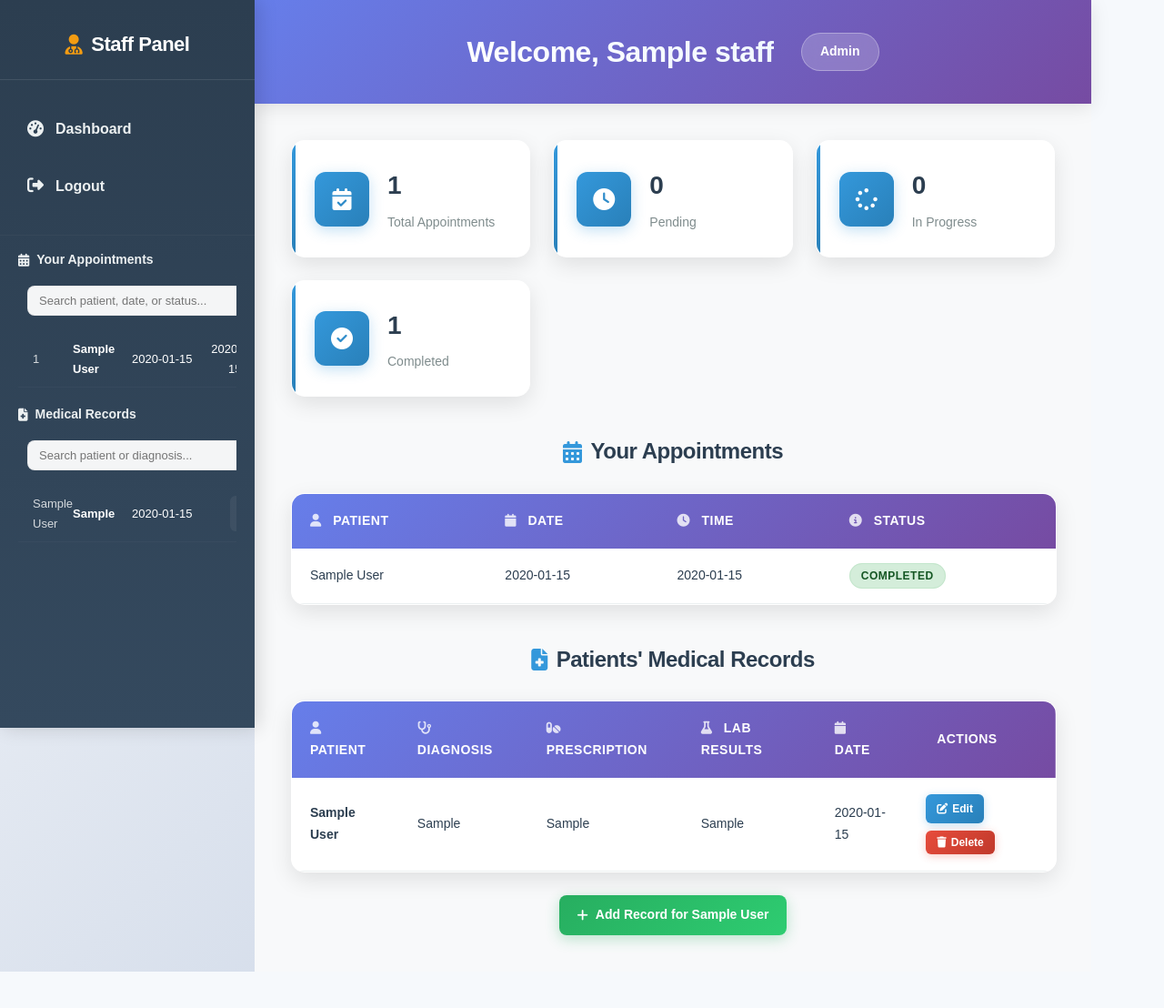
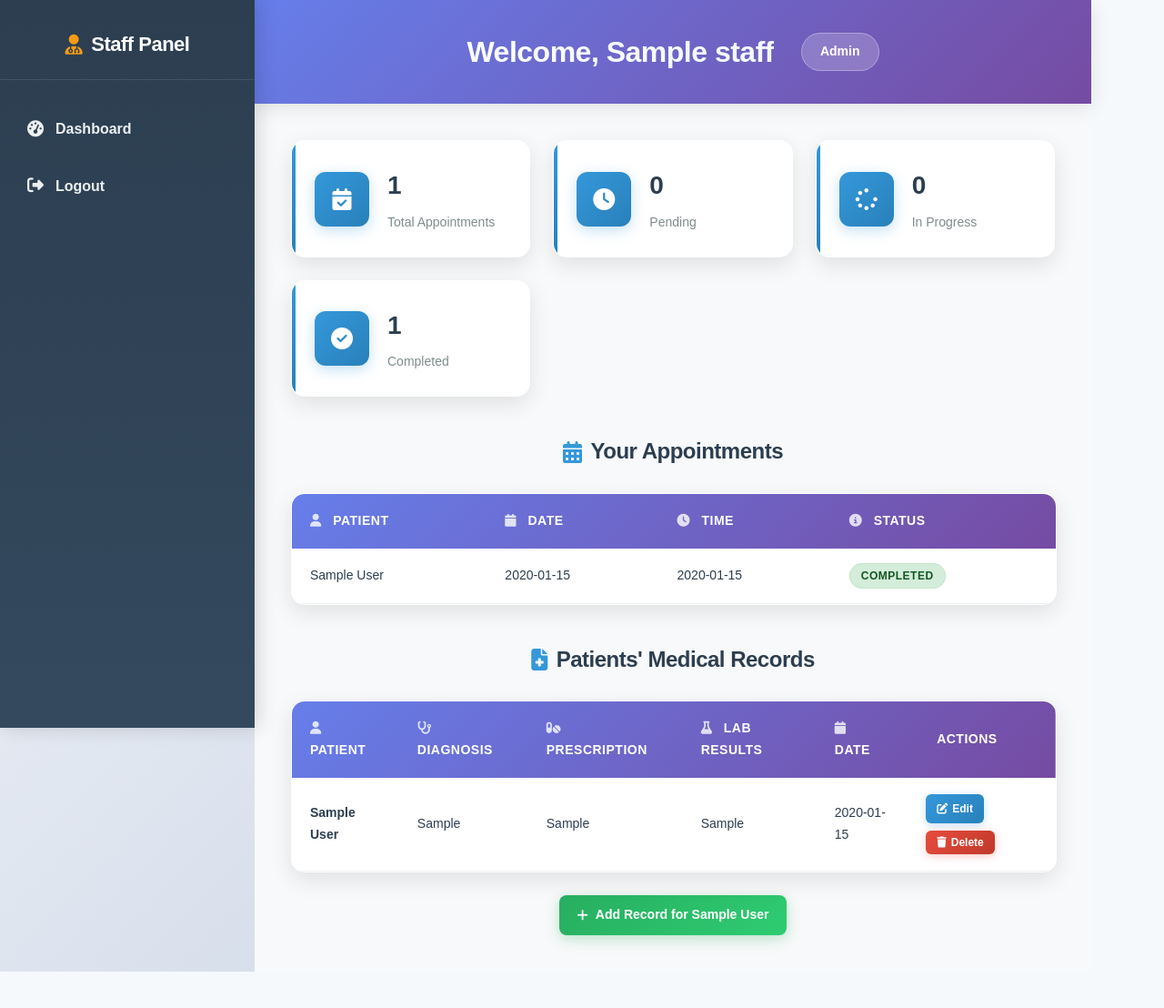
Before and after one commit to Ian-Pasia01/DATABASEFP, a Flask app: template templates/staff_dashboard.html in a window 1280 px wide. Shown: the top 1108 px of the page at 91% size. Run offline with Flask 3, Linux system fonts and the light colour scheme; the template is opened without the code that fills it: values that come from a table or form of the project are taken from there, others are empty; tables that the repository leaves empty hold one stand-in row (values such as "Sample post").

Commit message:
fixing staff dashboard

```diff
--- a/templates/staff_dashboard.html
+++ b/templates/staff_dashboard.html
@@ -50,79 +50,6 @@
                 <li><a href="{{ url_for('logout') }}"><i class="fas fa-sign-out-alt"></i> Logout</a></li>
             </ul>
         </nav>
-        <!-- Sidebar widgets: Appointments + Medical Records (searchable) -->
-        <div class="sidebar-widgets">
-            <div class="sidebar-widget">
-                <h4><i class="fas fa-calendar-alt"></i> Your Appointments</h4>
-                <div class="sidebar-table-wrap">
-                    <table id="appointment-list" class="sidebar-table">
-                        <thead>
-                            <tr class="search-row">
-                                <th colspan="6">
-                                    <input id="appointment-search" class="sidebar-search in-table-search" type="text" placeholder="Search patient, date, or status..." />
-                                </th>
-                            </tr>
-                            <tr><th>ID</th><th>Patient</th><th>Date</th><th>Time</th><th>Status</th><th></th></tr>
-                        </thead>
-                        <tbody>
-                        {% for appt in appointments[:12] %}
-                            <tr data-name="{{ appt.patient.full_name | lower }}" data-date="{{ appt.date.strftime('%Y-%m-%d') if appt.date else '' }}" data-status="{{ appt.status | lower }}">
-                                <td>{{ appt.id }}</td>
-                                <td>{{ appt.patient.full_name }}</td>
-                                <td>{{ appt.date.strftime('%Y-%m-%d') if appt.date else '' }}</td>
-                                <td>{{ appt.time }}</td>
-                                <td><span class="status-badge status-{{ appt.status.lower().replace(' ', '-') }}">{{ appt.status }}</span></td>
-                                <td class="sidebar-actions">
-                                    <form method="POST" action="{{ url_for('staff_update_appointment_status', appointment_id=appt.id) }}" class="inline-form">
-                                        <select name="status" class="small-select">
-                                            <option value="Pending" {% if appt.status=='Pending' %}selected{% endif %}>P</option>
-                                            <option value="In Progress" {% if appt.status=='In Progress' %}selected{% endif %}>IP</option>
-                                            <option value="Completed" {% if appt.status=='Completed' %}selected{% endif %}>C</option>
-                                        </select>
-                                        <button class="sidebar-action-btn" type="submit" title="Update">✎</button>
-                                    </form>
-                                    <form method="POST" action="{{ url_for('staff_delete_appointment', appointment_id=appt.id) }}" onsubmit="return confirm('Delete this appointment?');" class="inline-form">
-                                        <button class="sidebar-action-btn delete" type="submit" title="Delete">🗑</button>
-                                    </form>
-                                </td>
-                            </tr>
-                        {% endfor %}
-                        </tbody>
-                    </table>
-                </div>
-            </div>
-
-            <div class="sidebar-widget">
-                <h4><i class="fas fa-file-medical"></i> Medical Records</h4>
-                <div class="sidebar-table-wrap">
-                    <table id="record-list" class="sidebar-table">
-                        <thead>
-                            <tr class="search-row">
-                                <th colspan="4">
-                                    <input id="record-search" class="sidebar-search in-table-search" type="text" placeholder="Search patient or diagnosis..." />
-                                </th>
-                            </tr>
-                            <tr><th>Patient</th><th>Diag</th><th>Date</th><th></th></tr>
-                        </thead>
-                        <tbody>
-                        {% for rec in medical_records[:12] %}
-                            <tr data-name="{{ rec.patient.full_name | lower }}" data-diagnosis="{{ (rec.diagnosis or '') | lower }}">
-                                <td>{{ rec.patient.full_name }}</td>
-                                <td>{{ (rec.diagnosis[:24] ~ '...') if rec.diagnosis and rec.diagnosis|length>24 else (rec.diagnosis or 'N/A') }}</td>
-                                <td>{{ rec.record_date.strftime('%Y-%m-%d') if rec.record_date else '' }}</td>
-                                <td class="sidebar-actions">
-                                    <a href="{{ url_for('staff_edit_medical_record', record_id=rec.id) }}" class="sidebar-action-btn">✎</a>
-                                    <form method="POST" action="{{ url_for('staff_delete_medical_record', record_id=rec.id) }}" onsubmit="return confirm('Delete this record?');" class="inline-form">
-                                        <button class="sidebar-action-btn delete" type="submit">🗑</button>
-                                    </form>
-                                </td>
-                            </tr>
-                        {% endfor %}
-                        </tbody>
-                    </table>
-                </div>
-            </div>
-        </div>
     </aside>
 
     <!-- MAIN CONTENT -->
```
